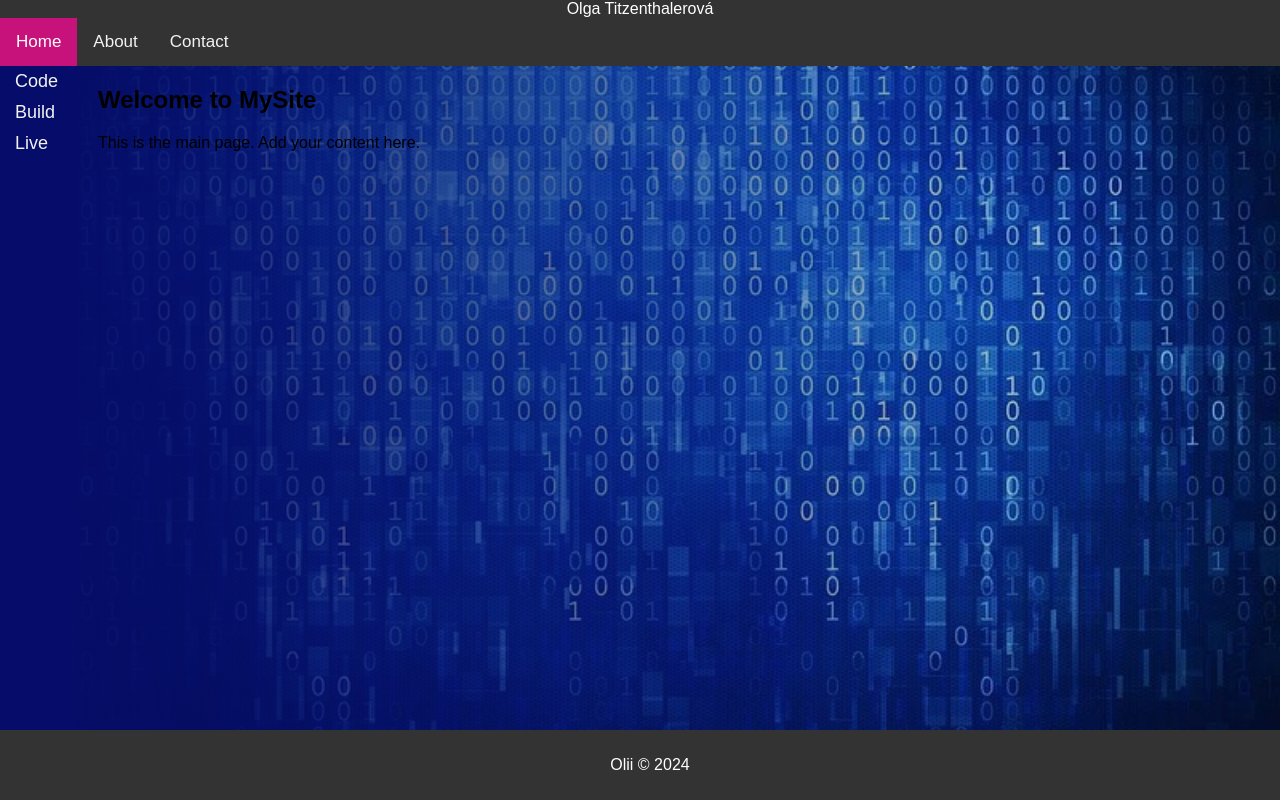
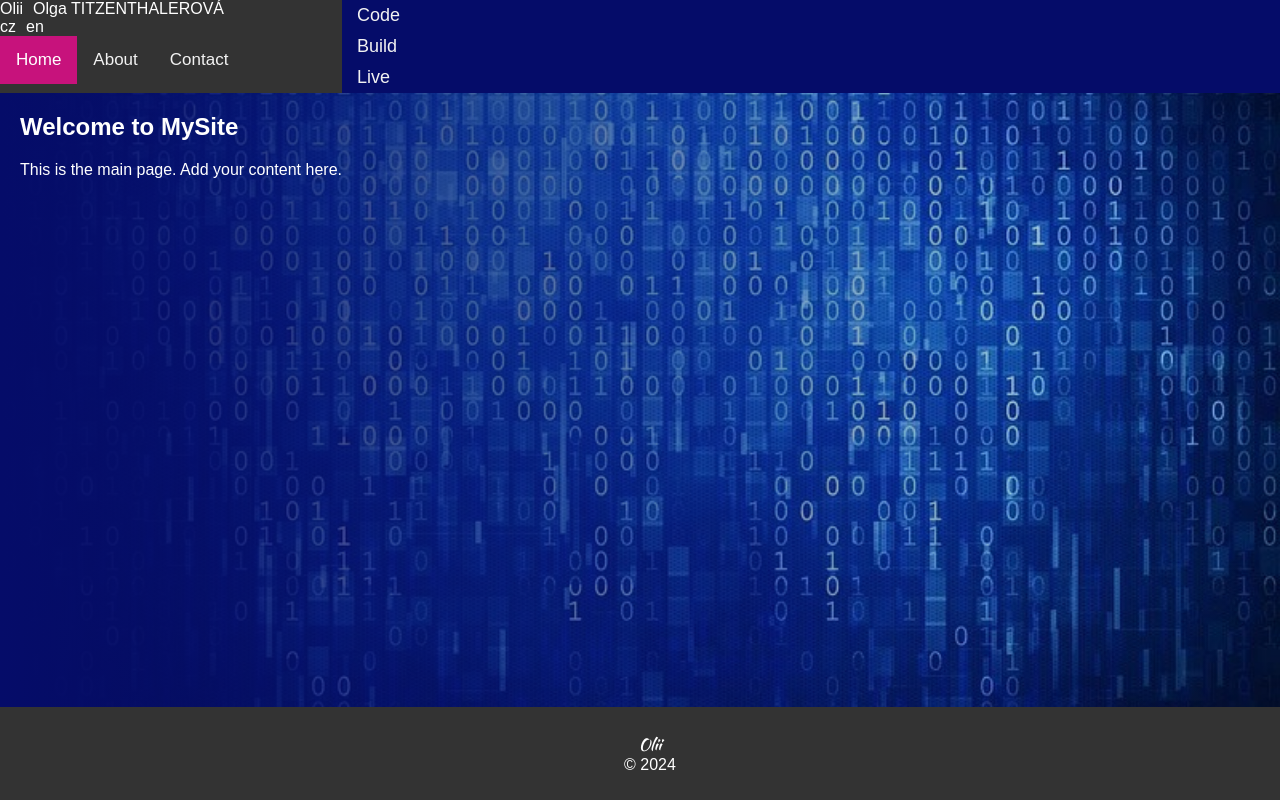
Before and after one commit to Oliinka/MyWebPage, a Django app: page / in a window 1280 px wide. Run offline with Django 4.2, Linux system fonts and the light colour scheme.

Commit message:
-editing header

```diff
--- a/mysite/contact/templates/contact/contact.html
+++ b/mysite/contact/templates/contact/contact.html
@@ -11,8 +11,7 @@
 {% endblock %}
 
 {% block content %}
-
-    <h2 class="contact">Get in touch!</h2>
+    <h3 class="contact">GET IN TOUCH!</h3>
     <form method="post" action="{% url 'contact' %}" class="contact">
         {% csrf_token %}
         {{ form.as_p }}
--- a/mysite/main/static/main/styles.css
+++ b/mysite/main/static/main/styles.css
@@ -1,32 +1,47 @@
-
+/*static/main/styles.css*/
 main {
   padding-left: 20px; /* Adjust the value based on your preference */
 }
 
-
-.main-container {
-  flex: 1;
-  padding-left: 20px;
+@font-face {
+  font-family: 'KaushanScript-Regular';
+  src: url('main/fonts/KaushanScript-Regular.ttf') format('truetype');
+  font-weight: normal;
 }
 
 /* HEADER */
-
 header {
   background-color: #333;
   color: #fff;
-  padding: 0px;
-  text-align: center;
-  grid-column: span 2; /* Header spans both columns */
 
 }
+/* HEADER-CONTENT*/
+.Olii {
+font-family: 'KaushanScript-Regular', sans-serif;
+}
 
-header small{
-  display: block;
-  margin-top: 0px;  /* Adjust this value to move the small text down */
-  font-size: 14px;
+.space-evenly {
+  display: flex;
+  justify-content: space-between;
+  align-items: center;
+}
+
+.name,
+.language {
+  list-style: none;
+  padding: 0;
+  margin: 0;
+  display: flex;
+}
+
+.name li,
+.language li {
+  margin-right: 10px;
+  color: white; /* Set text color to white */
 }
 
 /* HEADER TOP NAVIGATION BAR*/
+
 .topnav {
   background-color: #333;
   overflow: hidden;
@@ -57,7 +72,7 @@ header small{
   display: none;
 }
 
-@media screen and (max-width: 600px) {
+@media screen and (max-width: 500px) {
   .topnav a {
       float: none;
       display: block;
@@ -68,11 +83,14 @@ header small{
       display: block;
   }
 }
+
 /* END OF HEADER */
+
 
 /* BODY */
   body {
     font-family: 'Arial', sans-serif;
+    color: white;
     margin: 0px;
     display: grid;
     grid-template-columns: auto 1fr; /* Sidebar takes auto width, the rest is 1fr */
@@ -81,8 +99,8 @@ body {
     background: linear-gradient(to left, transparent, #050c69), url("images/background.jpg") no-repeat; /* Replace 'path/to/your/image.jpg' with the actual path to your image file */
     background-size: cover; /* Cover the entire background */
     background-position: center; /* Center the background image */
+    background-attachment: fixed; /* Fixed background image */
   }
-
 
 
 body.default .topnav a {
@@ -92,7 +110,7 @@ body.default .topnav a {
 body.main .topnav a.active,
 body.bio .topnav a.active,
 body.contact .topnav a.active {
-  background-color: #800080;
+  background-color: white;
   color: white;
 }
 
@@ -100,7 +118,6 @@ body.contact .topnav a.active {
 
 .sidebar {
   background-color: #050c69;
-  text
 }
 
 .sidebar a {
--- a/mysite/main/templates/main/base.html
+++ b/mysite/main/templates/main/base.html
@@ -7,7 +7,9 @@
         <meta charset="UTF-8">
         <meta name="viewport" content="width=device-width, initial-scale=1.0">
         <title>{% block title %}MySite{% endblock %}</title>
+        <link rel="icon" type="image/x-icon" href="{% static 'main/images/favicon.ico' %}" >
         <link rel="stylesheet" href="{% static 'main/styles.css' %}">
+
 
         {% block extra_head %} {% endblock %} <!-- pridano dalsi stylovani -->
 
@@ -16,9 +18,19 @@
 <body class="{% block body_class %}default{% endblock %}">
     <header>
         <!-- Your header content goes here -->
-        <div id="logo">Olga <span>Titzenthalerová</span></div>
+   <div >
+        <ul class="name">
+            <li>Olii</li>
+            <li>Olga TITZENTHALEROVÁ</li>
+        </ul>
 
-        <div>
+        <ul class="language">
+            <li>cz</li>
+            <li>en</li>
+        </ul>
+   </div>
+
+
         <nav>
             <div class="topnav" id="myTopnav">
 
@@ -29,7 +41,7 @@
                 <!-- Add more links as needed -->
             </div>
         </nav>
-        </div>
+
     </header>
 
     <div class="sidebar">
@@ -45,7 +57,7 @@
 
     <footer>
         <!-- Your footer content goes here -->
-        <p>Olii &copy; 2024 </p>
+        <p><div class="Olii">Olii</div> &copy; 2024 </p>
     </footer>
 </body>
 </html>
```
Also changed, not shown: mysite/contact/static/contact/contact_styles.css (+25 -25 lines), mysite/main/static/main/fonts/KaushanScript-Regular.ttf (added), mysite/main/static/main/images/favicon-32x32.png (added), mysite/main/static/main/images/favicon.ico (added), mysite/main/static/main/images/favicon.png (added), mysite/main/static/main/images/icon_olii.png (added). Lines whose indentation alone changed are shown as unchanged.
